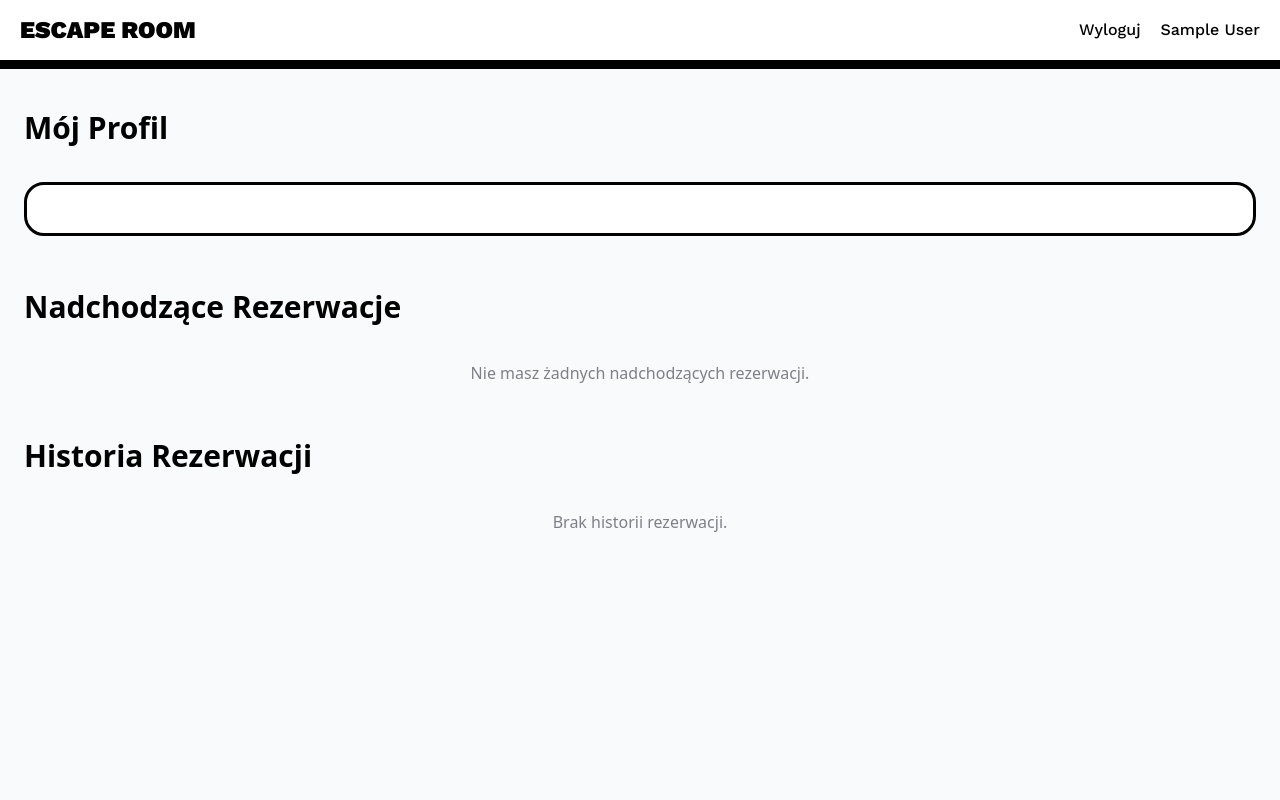
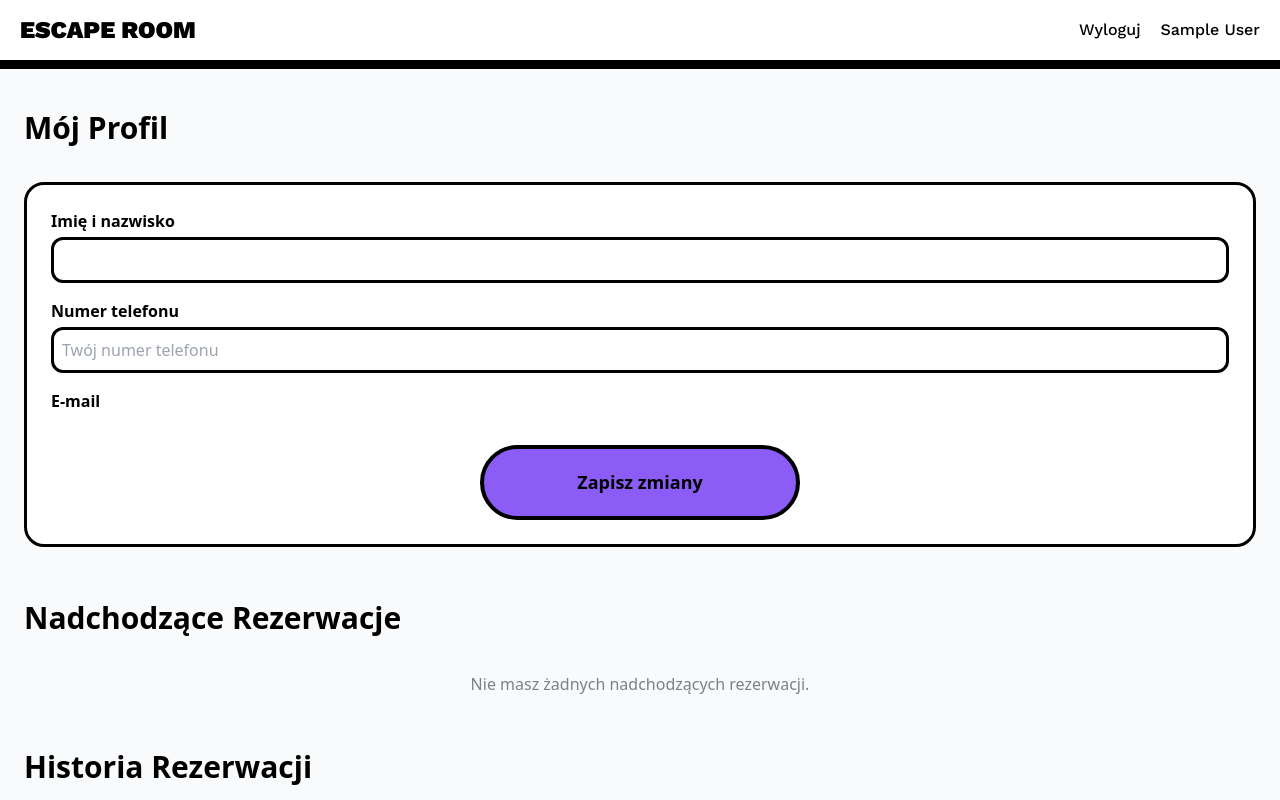
Before and after one commit to ajgxrek/escape-room-manager, a Next.js app: page /dashboard in a window 1280 px wide. Shown: the top 800 px of the page. Built offline with nearby package versions, Linux system fonts and the light colour scheme; no server answers; the database is empty; sample sign-in values are in the browser's storage.

Commit message:
Rozdzielenie przyszlych rezerwacji od tych z przeszlosci

```diff
--- a/app/dashboard/page.tsx
+++ b/app/dashboard/page.tsx
@@ -9,17 +9,17 @@ type BookingWithDetails = Booking & {
     timeSlot: TimeSlot;
 };
 
+// ZMIANA TUTAJ: Usunęliśmy dyrektywę @ts-expect-error
 async function getUserBookings(userId: string): Promise<BookingWithDetails[]> {
     const bookings = await prisma.booking.findMany({
         where: { userId: userId, NOT: { status: 'CANCELLED' } },
         include: { room: true, timeSlot: true },
-        // Sortujemy najpierw po dacie (rosnąco), potem po godzinie (rosnąco)
         orderBy: [
             { timeSlot: { date: 'asc' } },
             { timeSlot: { startTime: 'asc' } }
         ]
     });
-    // @ts-ignore
+    // Typ zwracany przez Prisma jest już poprawny
     return bookings;
 }
 
@@ -34,15 +34,13 @@ export default async function DashboardPage({ searchParams }: {
     const resolvedSearchParams = await searchParams;
 
     const user = await prisma.user.findUnique({ where: { id: session.user.id } });
-    const allBookings = await getUserBookings(session.user.id); // Pobieramy WSZYSTKIE rezerwacje
+    const allBookings = await getUserBookings(session.user.id);
 
     const profileStatus = resolvedSearchParams?.status;
     const bookingSuccess = resolvedSearchParams?.booking_success;
     const bookingCancelled = resolvedSearchParams?.booking_cancelled;
 
-    // --- NOWA LOGIKA: Dzielimy rezerwacje na przyszłe i przeszłe ---
     const now = new Date();
-    // Ustawiamy godzinę na 00:00:00.000, aby porównywać tylko daty
     const startOfToday = new Date(Date.UTC(now.getUTCFullYear(), now.getUTCMonth(), now.getUTCDate()));
 
     const upcomingBookings = allBookings.filter(booking =>
@@ -50,9 +48,8 @@ export default async function DashboardPage({ searchParams }: {
     );
     const pastBookings = allBookings.filter(booking =>
         new Date(booking.timeSlot.date) < startOfToday
-    ).sort((a, b) => new Date(b.timeSlot.date).getTime() - new Date(a.timeSlot.date).getTime()); // Sortuj historię od najnowszej
+    ).sort((a, b) => new Date(b.timeSlot.date).getTime() - new Date(a.timeSlot.date).getTime());
 
-    // Funkcja do renderowania pojedynczej karty rezerwacji (aby uniknąć powtarzania kodu)
     const renderBookingCard = (booking: BookingWithDetails) => (
         <div key={booking.id} className="bg-white p-6 border-[3px] border-black rounded-[20px] sm:flex justify-between items-center space-y-4 sm:space-y-0">
             <div>
@@ -63,7 +60,7 @@ export default async function DashboardPage({ searchParams }: {
                 </p>
             </div>
             <div className="flex items-center gap-4 flex-wrap">
-                {booking.status === 'PENDING' && new Date(booking.timeSlot.date) >= startOfToday && ( // Pokaż "Zapłać" tylko dla przyszłych
+                {booking.status === 'PENDING' && new Date(booking.timeSlot.date) >= startOfToday && (
                     <form action={retryPayment}>
                         <input type="hidden" name="bookingId" value={booking.id} />
                         <button type="submit" className="font-semibold text-white bg-blue-500 hover:bg-blue-600 px-4 py-2 rounded-full">Zapłać</button>
@@ -72,13 +69,13 @@ export default async function DashboardPage({ searchParams }: {
                 <span className={`px-4 py-2 rounded-full font-semibold text-white ${
                     booking.status === 'CONFIRMED' ? 'bg-green-500' :
                         booking.status === 'PENDING' ? 'bg-yellow-500' :
-                            'bg-gray-500' // Dodajemy styl dla COMPLETED lub innych statusów
+                            'bg-gray-500'
                 }`}>
                     {booking.status === 'CONFIRMED' ? 'Potwierdzona' :
                         booking.status === 'PENDING' ? 'Oczekująca' :
-                            booking.status} {/* Pokaż status słownie */}
+                            booking.status}
                 </span>
-                {booking.status !== 'CANCELLED' && new Date(booking.timeSlot.date) >= startOfToday && ( // Pokaż "Anuluj" tylko dla przyszłych
+                {booking.status !== 'CANCELLED' && new Date(booking.timeSlot.date) >= startOfToday && (
                     <form action={cancelBooking}>
                         <input type="hidden" name="bookingId" value={booking.id} />
                         <button type="submit" className="font-semibold text-white bg-red-500 hover:bg-red-600 px-4 py-2 rounded-full">Anuluj</button>
@@ -94,18 +91,28 @@ export default async function DashboardPage({ searchParams }: {
                 <h1 className="text-30-bold mb-8">Mój Profil</h1>
                 <div className="bg-white p-6 border-[3px] border-black rounded-[20px]">
                     <form action={updateUserProfile} className="space-y-4">
-                        {/* ... formularz profilu bez zmian ... */}
+                        <div>
+                            <label htmlFor="name" className="font-semibold">Imię i nazwisko</label>
+                            <input type="text" name="name" defaultValue={user?.name ?? ''} className="w-full mt-1 p-2 border-[3px] border-black rounded-[12px]" />
+                        </div>
+                        <div>
+                            <label htmlFor="phone" className="font-semibold">Numer telefonu</label>
+                            <input type="tel" name="phone" defaultValue={user?.phone ?? ''} className="w-full mt-1 p-2 border-[3px] border-black rounded-[12px]" placeholder="Twój numer telefonu" />
+                        </div>
+                        <div>
+                            <label className="font-semibold">E-mail</label>
+                            <p className="text-black-300 mt-1">{user?.email}</p>
+                        </div>
+                        <div className="text-center pt-4">
+                            <button type="submit" className="startup-form_btn max-w-xs">Zapisz zmiany</button>
+                        </div>
                     </form>
                     {profileStatus === 'success' && (<p className="text-center text-green-500 font-semibold mt-4">Zmiany w profilu zapisano pomyślnie!</p>)}
                     {profileStatus === 'error' && (<p className="text-center text-red-500 font-semibold mt-4">Wystąpił błąd podczas zapisywania zmian.</p>)}
                 </div>
             </div>
-
-            {/* Komunikaty o statusie rezerwacji */}
             {bookingSuccess && (<div className="bg-green-100 border-[3px] border-green-500 text-green-700 p-4 rounded-[12px] mb-6 text-center font-semibold">Twoja rezerwacja i płatność zakończyły się sukcesem!</div>)}
             {bookingCancelled && (<div className="bg-yellow-100 border-[3px] border-yellow-500 text-yellow-700 p-4 rounded-[12px] mb-6 text-center font-semibold">Twoja rezerwacja została anulowana.</div>)}
-
-            {/* --- SEKCJA NADCHODZĄCYCH REZERWACJI --- */}
             <div className="mb-12">
                 <h2 className="text-30-bold mb-8">Nadchodzące Rezerwacje</h2>
                 {upcomingBookings.length === 0 ? (
@@ -116,8 +123,6 @@ export default async function DashboardPage({ searchParams }: {
                     </div>
                 )}
             </div>
-
-            {/* --- SEKCJA HISTORII REZERWACJI --- */}
             <div>
                 <h2 className="text-30-bold mb-8">Historia Rezerwacji</h2>
                 {pastBookings.length === 0 ? (
```
